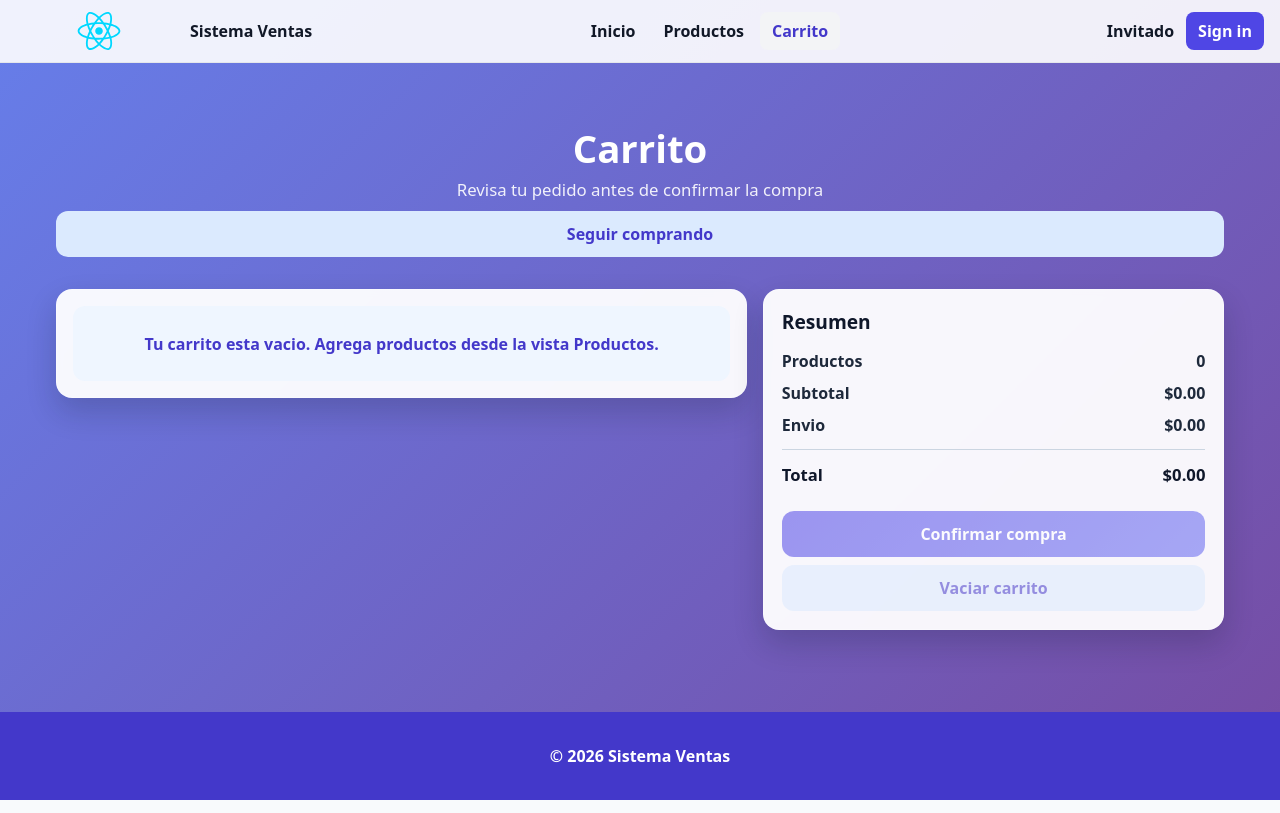
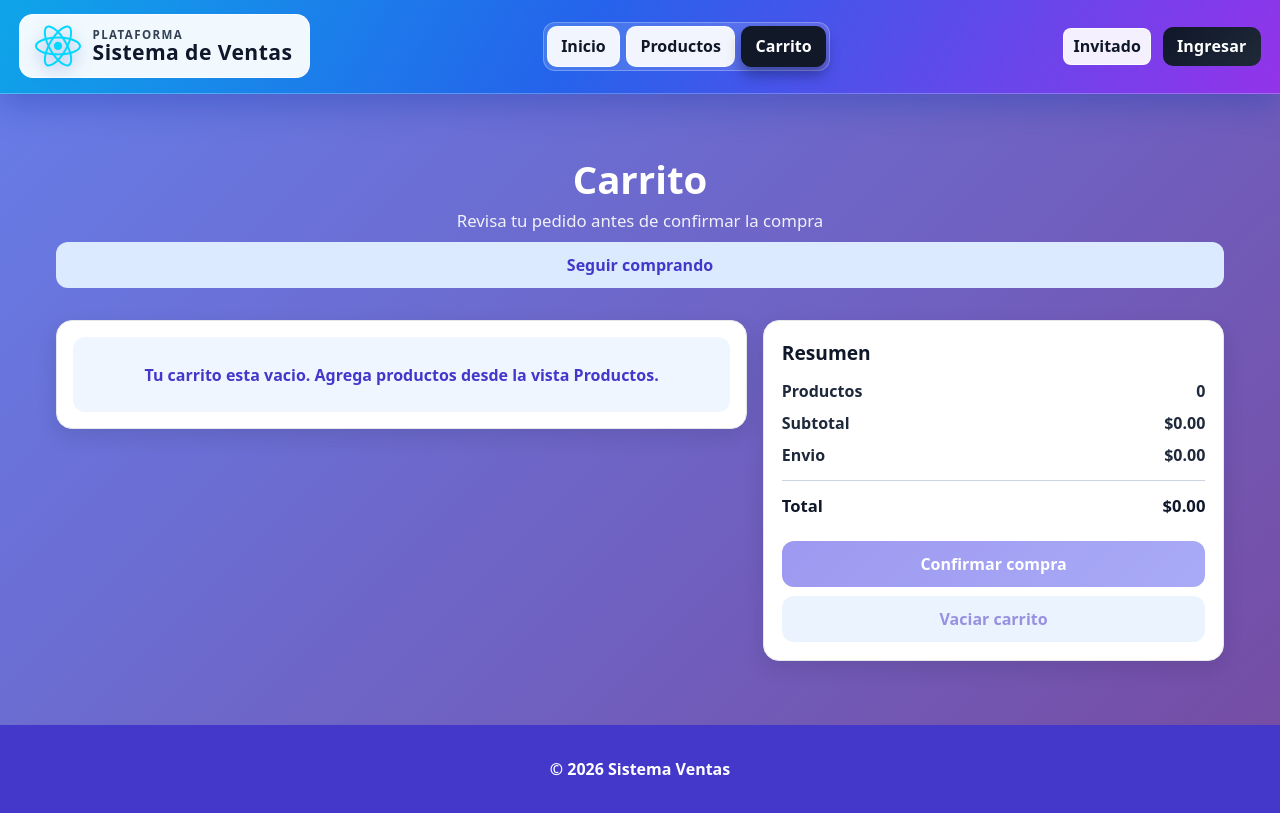
Before and after one commit to Johnatan821-Mon/Trabajos-en-clase-Frontend-II, a React (Vite) app: page /cart in a window 1280 px wide. Built offline with nearby package versions, Linux system fonts and the light colour scheme.

Commit message:
mejoras en el navbar

```diff
--- a/src/components/Navbar.jsx
+++ b/src/components/Navbar.jsx
@@ -15,10 +15,20 @@ function Navbar({ user, onSignIn, onSignOut }) {
 
   return (
     <nav className={styles.navbar}>
-      <div className={styles.brand}>
-        <img className={styles.logo} src={logo} alt="Logo" />
-        <span className={styles.brandName}>Sistema Ventas</span>
-      </div>
+      <button
+        type="button"
+        className={styles.brandButton}
+        onClick={() => navigate('/')}
+        aria-label="Ir al inicio"
+      >
+        <div className={styles.brand}>
+          <img className={styles.logo} src={logo} alt="Logo" />
+          <div className={styles.brandText}>
+            <span className={styles.brandKicker}>Plataforma</span>
+            <span className={styles.brandName}>Sistema de Ventas</span>
+          </div>
+        </div>
+      </button>
 
       <div className={styles.links}>
         <button
@@ -49,11 +59,11 @@ function Navbar({ user, onSignIn, onSignOut }) {
 
         {isLoggedIn ? (
           <button type="button" className={styles.authBtn} onClick={onSignOut}>
-            Sign out
+            Salir
           </button>
         ) : (
           <button type="button" className={styles.authBtn} onClick={onSignIn}>
-            Sign in
+            Ingresar
           </button>
         )}
       </div>
--- a/src/pages/Login.jsx
+++ b/src/pages/Login.jsx
@@ -37,7 +37,6 @@ function Login() {
   return (
     <section className={styles.container}>
       <div className={styles.card}>
-        <p className={styles.eyebrow}>Semana 11</p>
         <h1 className={styles.title}>Iniciar sesión</h1>
         <p className={styles.subtitle}>
           Accede a tu cuenta para proteger el checkout y consultar un historial propio de órdenes.
--- a/src/pages/ProductList.module.css
+++ b/src/pages/ProductList.module.css
@@ -1,39 +1,61 @@
 .container {
+  width: 100%;
   max-width: 1200px;
   margin: 0 auto;
-  padding: 2rem;
+  padding: 0 1rem 2rem;
 }
 
 .header {
   text-align: center;
-  margin-bottom: 3rem;
+  margin: 2rem 0;
 }
 
 .title {
-  font-size: 2.5rem;
-  font-weight: 800;
-  color: var(--text);
-  margin-bottom: 0.5rem;
+  font-size: 2.4rem;
+  font-weight: 900;
+  color: white;
+  margin: 0 0 0.5rem;
 }
 
 .subtitle {
-  font-size: 1.125rem;
-  color: white;
+  font-size: 1.05rem;
+  color: rgba(255, 255, 255, 0.9);
   max-width: 600px;
   margin: 0 auto;
+}
+
+.toolbar {
+  display: flex;
+  justify-content: flex-end;
+  margin: 1rem 0 1.5rem;
+}
+
+.btnAdd {
+  background: var(--primary);
+  color: white;
+  border: none;
+  border-radius: 0.75rem;
+  padding: 0.85rem 1.25rem;
+  font-weight: 700;
+  cursor: pointer;
+  transition: background 0.2s ease;
+}
+
+.btnAdd:hover {
+  background: var(--primary-dark);
 }
 
 .grid {
   display: grid;
   grid-template-columns: repeat(auto-fill, minmax(300px, 1fr));
-  gap: 2rem;
+  gap: 1.25rem;
   margin-bottom: 2rem;
 }
 
 /* Responsive */
 @media (max-width: 768px) {
   .container {
-    padding: 1rem;
+    padding: 0 1rem 1.5rem;
   }
 
   .title {
@@ -42,6 +64,10 @@
 
   .grid {
     grid-template-columns: 1fr;
-    gap: 1.5rem;
+    gap: 1rem;
+  }
+
+  .toolbar {
+    justify-content: center;
   }
 }
--- a/src/styles/Cart.module.css
+++ b/src/styles/Cart.module.css
@@ -32,11 +32,10 @@
 
 .listBlock,
 .summaryBlock {
-  background: rgba(255, 255, 255, 0.95);
-  border: 1px solid rgba(255, 255, 255, 0.3);
+  background: var(--surface);
+  border: 1px solid var(--border);
   border-radius: 16px;
-  box-shadow: 0 14px 30px rgba(15, 23, 42, 0.2);
-  backdrop-filter: blur(3px);
+  box-shadow: 0 8px 20px rgba(15, 23, 42, 0.12);
 }
 
 .listBlock {
@@ -62,8 +61,8 @@
   align-items: center;
   padding: 0.8rem;
   border-radius: 12px;
-  background: linear-gradient(135deg, #ffffff 0%, #f8fafc 100%);
-  border: 1px solid #dbeafe;
+  background: var(--surface);
+  border: 1px solid var(--border);
 }
 
 .itemImage {
--- a/src/styles/Home.module.css
+++ b/src/styles/Home.module.css
@@ -58,7 +58,7 @@
   border-radius: 12px;
   overflow: hidden;
   cursor: pointer;
-  background: white;
+  background: var(--surface);
   box-shadow: 0 2px 8px rgba(0, 0, 0, 0.1);
   transition:
     transform 0.25s ease,
@@ -88,9 +88,8 @@
   gap: 0.75rem;
   padding: 0.9rem 1rem;
   min-height: 60px;
-  background: rgba(255, 255, 255, 0.2);
-  backdrop-filter: blur(2px);
-  border-top: 1px solid rgba(255, 255, 255, 0.35);
+  background: var(--surface);
+  border-top: 1px solid var(--border);
 }
 
 .categoryName {
--- a/src/styles/Navbar.module.css
+++ b/src/styles/Navbar.module.css
@@ -3,86 +3,171 @@
   display: flex;
   align-items: center;
   justify-content: space-between;
-  gap: 1rem;
-  padding: 0.75rem 1rem;
-  background: rgba(255, 255, 255, 0.9);
-  border-bottom: 1px solid var(--gray-200);
+  gap: 1.25rem;
+  padding: 0.9rem 1.2rem;
+  background: linear-gradient(120deg, #0ea5e9 0%, #2563eb 45%, #9333ea 100%);
+  border-bottom: 1px solid rgba(255, 255, 255, 0.25);
+  box-shadow: 0 12px 30px rgba(30, 64, 175, 0.38);
+  backdrop-filter: blur(6px);
 }
 
 .brand {
   display: flex;
   align-items: center;
-  gap: 0.5rem;
-  min-width: 180px;
+  gap: 0.75rem;
+  min-width: 260px;
+}
+
+.brandButton {
+  border: 1px solid rgba(255, 255, 255, 0.75);
+  background: rgba(255, 255, 255, 0.94);
+  padding: 0.5rem 0.9rem;
+  border-radius: 14px;
+  cursor: pointer;
+  transition: transform 0.2s ease, box-shadow 0.2s ease, border-color 0.2s ease;
 }
 
 .logo {
-  width: 166px;
-  height: 38px;
+  width: 46px;
+  height: 46px;
+  filter: drop-shadow(0 6px 8px rgba(30, 64, 175, 0.35));
+}
+
+.brandText {
+  display: flex;
+  flex-direction: column;
+  align-items: flex-start;
+  line-height: 1.05;
+}
+
+.brandKicker {
+  font-size: 0.72rem;
+  font-weight: 800;
+  text-transform: uppercase;
+  letter-spacing: 0.12em;
+  color: #334155;
 }
 
 .brandName {
-  font-weight: 800;
-  color: var(--gray-900);
+  font-weight: 900;
+  color: #0f172a;
+  font-size: 1.32rem;
+  letter-spacing: 0.02em;
+  text-transform: none;
+  text-shadow: none;
+}
+
+.brandButton:hover {
+  transform: translateY(-2px);
+  border-color: rgba(255, 255, 255, 1);
+  box-shadow: 0 12px 22px rgba(15, 23, 42, 0.2);
+}
+
+.brandButton:hover .brandName {
+  color: #111827;
 }
 
 .links {
   display: flex;
-  gap: 0.25rem;
+  gap: 0.4rem;
   flex-wrap: wrap;
+  background: rgba(255, 255, 255, 0.14);
+  border: 1px solid rgba(255, 255, 255, 0.26);
+  border-radius: 12px;
+  padding: 0.2rem;
 }
 
 .link {
   border: none;
-  background: transparent;
+  background: rgba(255, 255, 255, 0.93);
   cursor: pointer;
-  padding: 0.5rem 0.75rem;
-  border-radius: 8px;
-  font-weight: 700;
-  color: var(--gray-900);
+  padding: 0.52rem 0.82rem;
+  border-radius: 10px;
+  font-weight: 800;
+  color: #111827;
+  border: 1px solid rgba(255, 255, 255, 0.7);
+  transition: background 0.2s ease, color 0.2s ease, border-color 0.2s ease, transform 0.2s ease;
 }
 
 .link:hover {
-  background: var(--gray-100);
+  background: #ffffff;
+  border-color: rgba(255, 255, 255, 1);
+  transform: translateY(-1px);
 }
 
 .active {
-  background: var(--gray-100);
-  color: var(--primary-dark);
+  background: #111827;
+  border-color: #111827;
+  color: #ffffff;
+  box-shadow: 0 8px 14px rgba(2, 6, 23, 0.35);
 }
 
 .auth {
   display: flex;
   align-items: center;
-  gap: 0.75rem;
+  gap: 0.7rem;
 }
 
 .userName {
   font-weight: 700;
-  color: var(--gray-900);
+  color: #0f172a;
+  background: rgba(255, 255, 255, 0.92);
+  border: 1px solid rgba(255, 255, 255, 0.8);
+  padding: 0.35rem 0.6rem;
+  border-radius: 8px;
 }
 
 .authBtn {
   border: none;
-  background: var(--primary);
+  background: linear-gradient(135deg, #0f172a 0%, #1f2937 100%);
   color: white;
   cursor: pointer;
-  padding: 0.5rem 0.75rem;
-  border-radius: 8px;
+  padding: 0.55rem 0.9rem;
+  border-radius: 10px;
   font-weight: 800;
+  letter-spacing: 0.01em;
+  transition: transform 0.2s ease, background 0.2s ease;
 }
 
 .authBtn:hover {
-  background: var(--primary-dark);
+  background: #020617;
+  transform: translateY(-1px);
+}
+
+.brandButton:focus-visible,
+.link:focus-visible,
+.authBtn:focus-visible {
+  outline: 2px solid #ffffff;
+  outline-offset: 2px;
 }
 
 @media (max-width: 768px) {
   .navbar {
     align-items: flex-start;
     flex-direction: column;
+    gap: 0.85rem;
   }
 
   .brand {
     min-width: auto;
   }
+
+  .logo {
+    width: 40px;
+    height: 40px;
+  }
+
+  .brandName {
+    font-size: 1.15rem;
+  }
+
+  .auth {
+    width: 100%;
+    justify-content: space-between;
+  }
+
+  .links {
+    width: 100%;
+    justify-content: center;
+  }
 }
```
